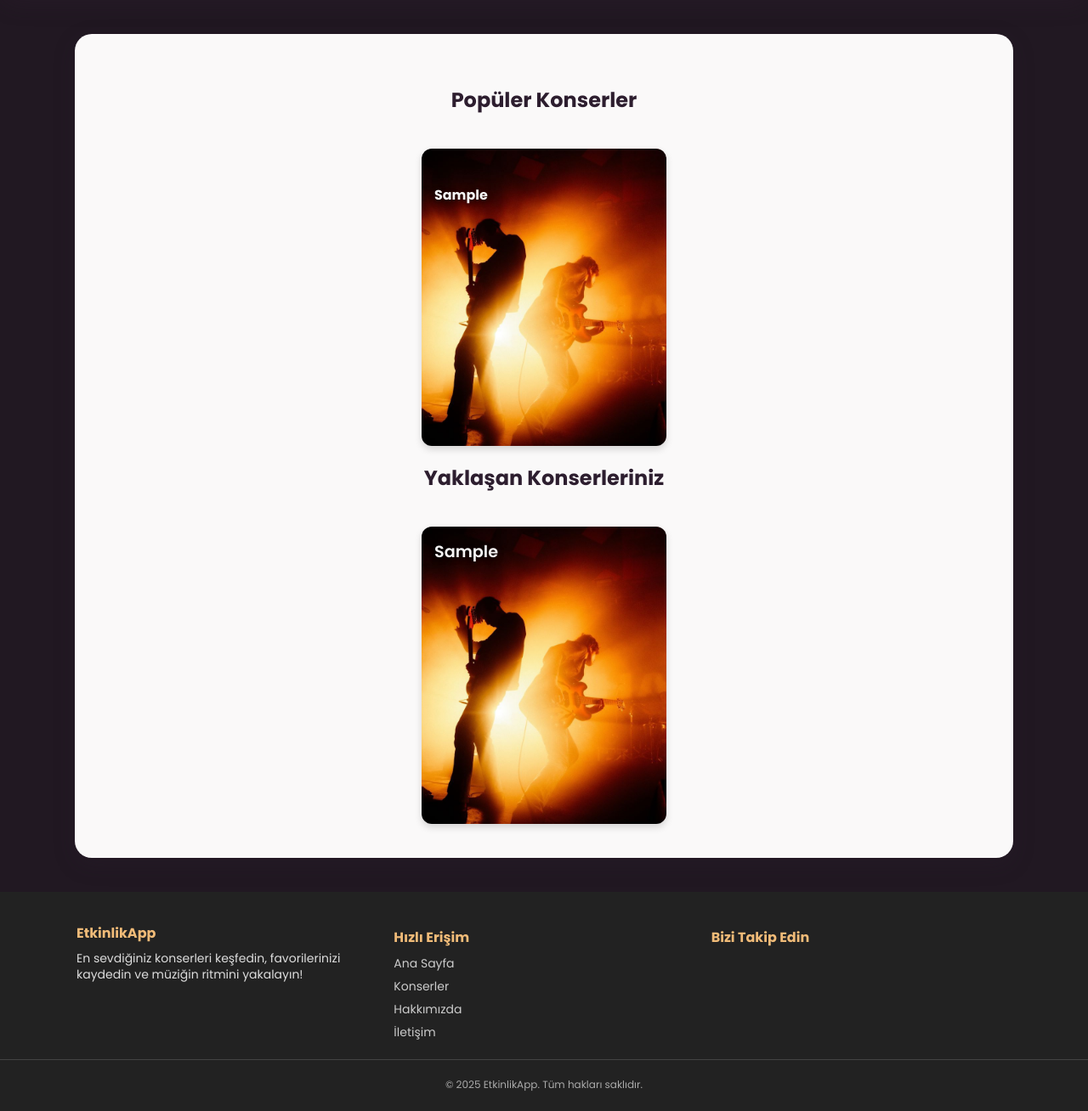
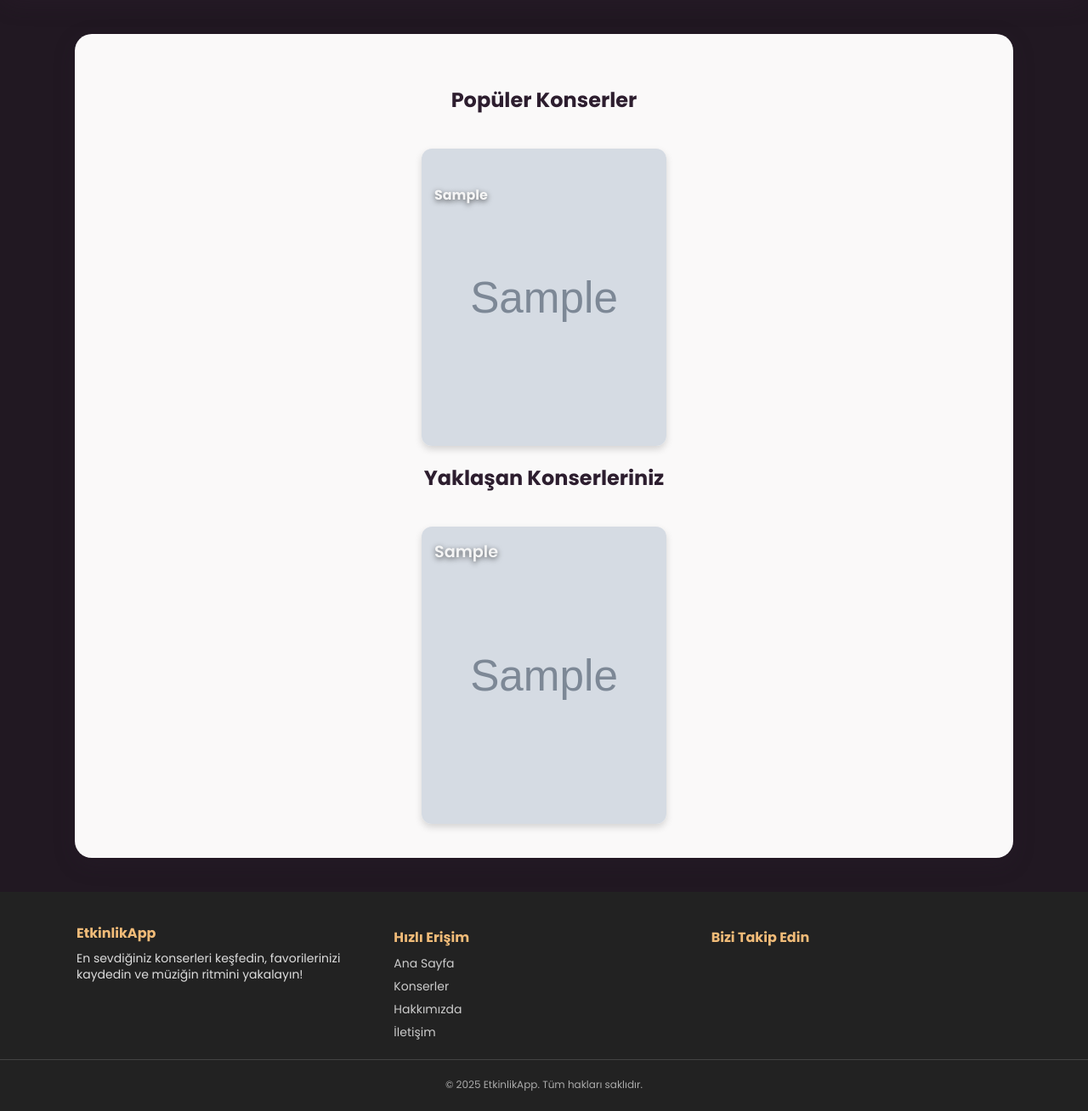
Before and after one commit to ozzlemdemir/Etkinlik-Yonetim-Sistemi, a Flask app: page /index in a window 1280 px wide. Shown: the part 70-1378 px from the top of the page at 85% size. Run offline with Flask 3, Linux system fonts and the light colour scheme; grey boxes marked "Sample" are stand-in pictures; a database or web service that is not in the repository returns one stand-in record (values such as "Sample title"); some libraries are stand-ins or nearby versions.

Commit message:
resimler dinamikleştirildi

```diff
--- a/database/concertquerys.py
+++ b/database/concertquerys.py
@@ -5,7 +5,7 @@ class ConcertQueries:
 
     def get_all_concert_ad(self):
 
-        query = 'SELECT "etkinlikAd" FROM etkinlik;'
+        query = 'SELECT "etkinlikAd","img" FROM etkinlik;'
         users = self.db.execute_query(query, fetch=True)
 
 
--- a/templates/partials/_populerconcerts.html
+++ b/templates/partials/_populerconcerts.html
@@ -4,7 +4,7 @@
 
     <div class="card">
         <img class="card-img-top"
-             src="{{ url_for('static', filename='images/5.jpg') }}"
+             src="{{ url_for('static', filename=concert[1]) }}"
              alt="{{ concert[0] }}">
 
         <div class="card-overlay">
--- a/templates/partials/_soonconcerts.html
+++ b/templates/partials/_soonconcerts.html
@@ -1,7 +1,7 @@
 <div class="cards-container">
   {% for concert in concert_data %}
   <div class="card">
-    <img class="card-img-top" src="{{ url_for('static', filename='images/5.jpg') }}" alt="Concert 1">
+    <img class="card-img-top"  src="{{ url_for('static', filename=concert[1]) }}" alt="Concert 1">
     <div class="card-overlay">
       {{ concert[0] }}
     </div>
```
